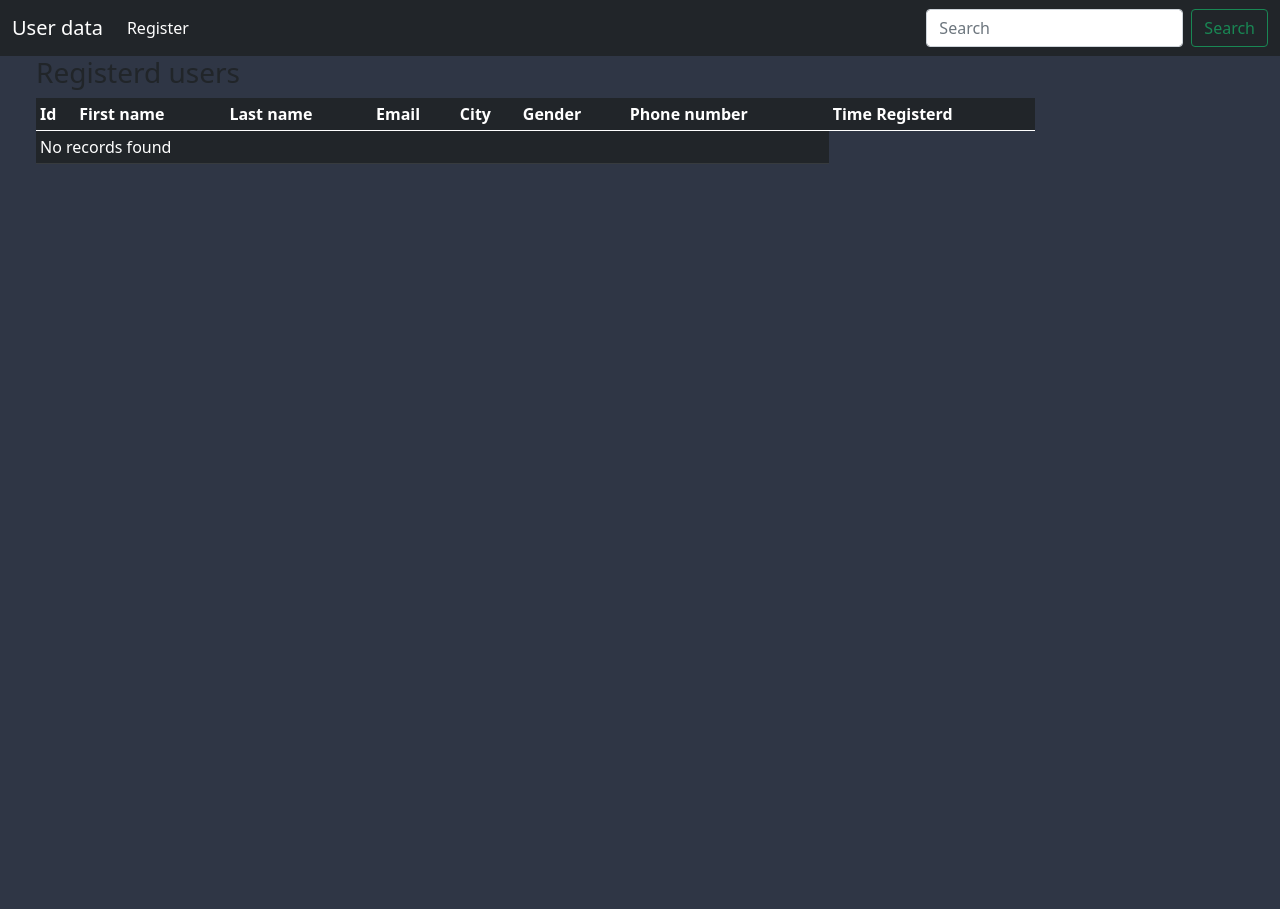
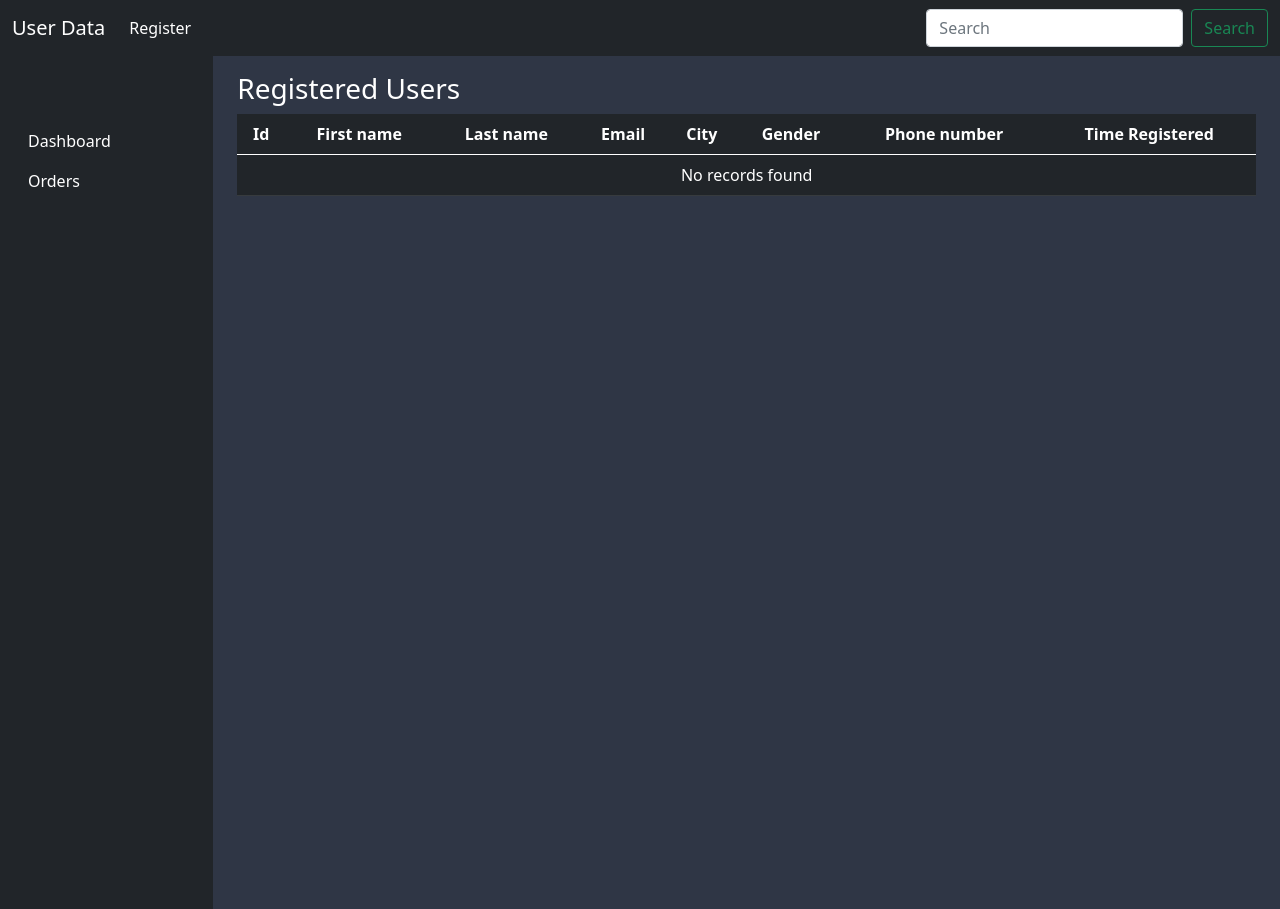
Before and after one commit to mageta17/resources, a PHP site: page /userpage.php in a window 1280 px wide. Run offline with PHP 8.4, Linux system fonts and the light colour scheme; data that the repository does not hold is empty.

Commit message:
update with side bar

```diff
--- a/index.php
+++ b/index.php
@@ -9,6 +9,7 @@
     <link rel="stylesheet" href="style/style.css">
 
     <title>Registration</title>
+
   </head>
 
   <body>
@@ -196,6 +197,7 @@
 
         <div class="col-md-4">
           <button type="submit" name="insert" class="btn btn-primary">Sign in</button>
+          <a href="userpage.php">See registers</a>
         </div>
       </form>
     </section>
--- a/style/style.css
+++ b/style/style.css
@@ -29,18 +29,17 @@ body{
     background-color: #DFF2BF;
     text-align: center;
 }
-/* .sidebar{
+body, html {
+    height: 100%;
+  }
+  .sidebar {
+    height: 100vh;
     position: fixed;
     top: 0;
-    left:0;
-    bottom: 0;
-    z-index: 100;
-    padding: 70px 0 0 10px;
-    border-right:1px solid  #2F3645;
-}
-.sidebar-left{
-    position: sticky;
-    top: 0;
-    height: calc(100vh - 70px);
-
-} */
+    left: 0;
+    padding-top: 56px;
+    margin-top: 49px;
+  }
+  .main-content {
+    margin-left: 200px;
+  }
--- a/userpage.php
+++ b/userpage.php
@@ -1,12 +1,3 @@
-
-<?php
-include 'server/db.php';
-$query = "SELECT id, time, F_name, L_name, Email, City, Gender, Phone FROM userdata";
-$result = mysqli_query($connection, $query);
-if (!$result) {
-  die("Query failed: " . mysqli_error($connection));
-}
-?>
 <!doctype html>
 <html lang="en">
   <head>
@@ -21,28 +12,25 @@ if (!$result) {
   </head>
   <body>
     <script src="https://cdn.jsdelivr.net/npm/bootstrap@5.0.2/dist/js/bootstrap.bundle.min.js" integrity="sha384-MrcW6ZMFYlzcLA8Nl+NtUVF0sA7MsXsP1UyJoMp4YLEuNSfAP+JcXn/tWtIaxVXM" crossorigin="anonymous"></script>
-     <!-- navbar  -->
+
+    <!-- Navbar -->
     <nav class="navbar navbar-expand-lg navbar-dark bg-dark">
       <div class="container-fluid">
-          <a class="navbar-brand" href="#">User data</a>
+        <a class="navbar-brand" href="#">User Data</a>
         <button class="navbar-toggler" type="button" data-bs-toggle="collapse" data-bs-target="#navbarTogglerDemo02" aria-controls="navbarTogglerDemo02" aria-expanded="false" aria-label="Toggle navigation">
           <span class="navbar-toggler-icon"></span>
         </button>
         <div class="collapse navbar-collapse" id="navbarTogglerDemo02">
           <ul class="navbar-nav me-auto mb-2 mb-lg-0">
-
             <li class="nav-item">
               <a class="nav-link active" aria-current="page" href="index.php">Register</a>
             </li>
-<!--
+            <!-- <li class="nav-item">
+              <a class="nav-link" href="#">Link 1</a>
+            </li>
             <li class="nav-item">
-                <a class="nav-link" href="#">Link</a>
-              </li>
-
-              <li class="nav-item">
-                <a class="nav-link disabled" href="#" tabindex="-1" aria-disabled="true">Disabled</a>
+              <a class="nav-link" href="#">Link 2</a>
             </li> -->
-
           </ul>
           <form class="d-flex">
             <input class="form-control me-2" type="search" placeholder="Search" aria-label="Search">
@@ -51,34 +39,53 @@ if (!$result) {
         </div>
       </div>
     </nav>
+
     <div class="container-fluid">
       <div class="row">
-            <div class="col-md-2 bg-dark d-none d-md-block sidebar">
-                <div class="left-sidebar">
+        <!-- here is the sidebar -->
+        <nav id="sidebar" class="col-md-2 d-none d-md-block bg-dark sidebar">
+          <div class="position-sticky pt-3">
+            <ul class="nav flex-column">
+              <li class="nav-item">
+                <a class="nav-link text-white" href="#">
+                  Dashboard
+                </a>
+              </li>
+              <li class="nav-item">
+                <a class="nav-link text-white" href="#">
+                  Orders
+                </a>
+              </li>
 
+            </ul>
           </div>
-            </div>
-        </div>
-        <main class="col-md-7  ml-sm-auto col-lg-10 px-4" role="main">
-            <h3>Registerd users</h3>
+        </nav>
+
+        <!-- Main Content -->
+        <main class="col-md-9 ms-sm-auto col-lg-10 px-md-4">
+          <h3 class="mt-3" style="color: white;">Registered Users</h3>
           <div class="table-responsive">
-                <table class=" table table-sm table-dark">
+            <table class="table table-lg table-dark text-center">
               <thead>
-
                 <tr>
                   <th scope="col">Id</th>
                   <th scope="col">First name</th>
-                        <th scope="col">Last name </th>
-                        <th scope="col">Email </th>
+                  <th scope="col">Last name</th>
+                  <th scope="col">Email</th>
                   <th scope="col">City</th>
                   <th scope="col">Gender</th>
-                        <th scope="col">Phone number  </th>
-                        <th scope="col">Time Registerd</th>
-
+                  <th scope="col">Phone number</th>
+                  <th scope="col">Time Registered</th>
                 </tr>
               </thead>
               <tbody>
                 <?php
+                include 'server/db.php';
+                $query = "SELECT id, time, F_name, L_name, Email, City, Gender, Phone FROM userdata";
+                $result = mysqli_query($connection, $query);
+                if (!$result) {
+                  die("Query failed: " . mysqli_error($connection));
+                }
                 if ($result->num_rows > 0) {
                   while($row = $result->fetch_assoc()) {
                     echo "<tr>";
@@ -93,12 +100,14 @@ if (!$result) {
                     echo "</tr>";
                   }
                 } else {
-                          echo "<tr><td colspan='7'>No records found</td></tr>";
+                  echo "<tr><td colspan='8'>No records found</td></tr>";
                 }
                 ?>
+              </tbody>
             </table>
           </div>
         </main>
       </div>
+    </div>
   </body>
 </html>
```
Lines whose indentation alone changed are shown as unchanged.
